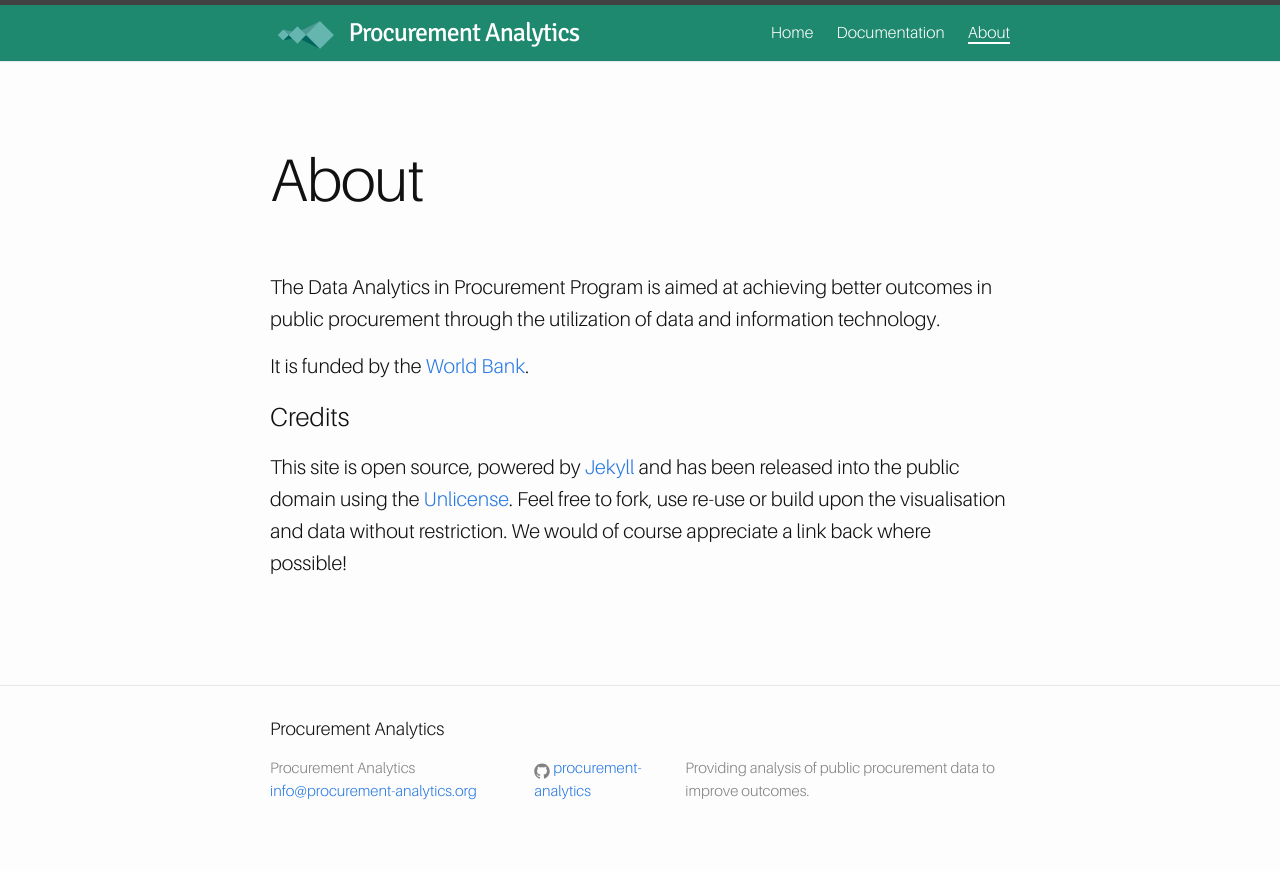
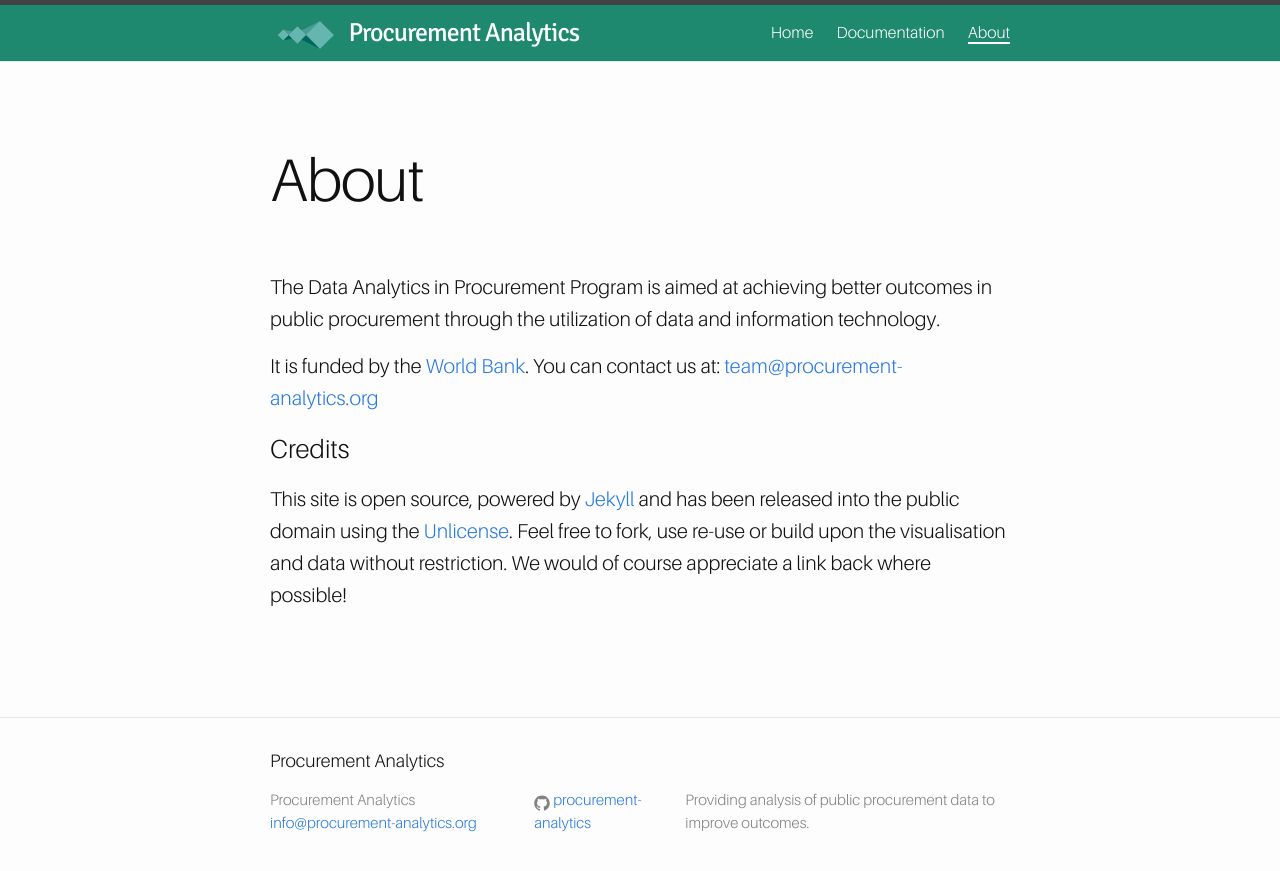
Before and after one commit to procurement-analytics/procurement-analytics.github.io, a Jekyll site: the page built from pages/about.md, in a window 1280 px wide. Shown: the top 871 px of the page. Built offline with Jekyll 4.4.1, drawn with Linux system fonts in a browser that asks for light colours; nearby versions of some CDN libraries.

Commit message:
Add contact email address

```diff
--- a/pages/about.md
+++ b/pages/about.md
@@ -7,7 +7,7 @@ order: 2
 
 The Data Analytics in Procurement Program is aimed at achieving better outcomes in public procurement through the utilization of data and information technology.
 
-It is funded by the [World Bank](http://worldbank.org).
+It is funded by the [World Bank](http://worldbank.org). You can contact us at: <team@procurement-analytics.org>
 
 ### Credits
 
```
